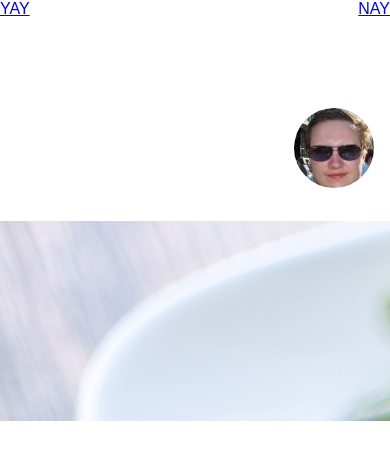
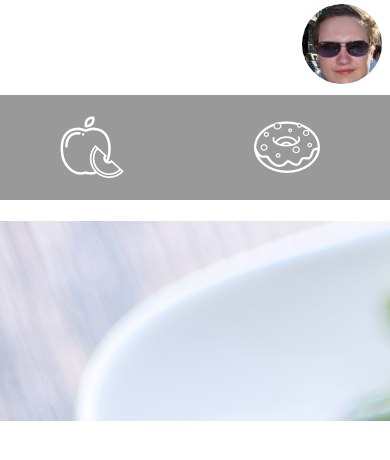
Before and after one commit to gabrielyeung/workshop, a plain HTML site: page www/review.html in a window 390 px wide. Drawn offline with Linux system fonts and the light colour scheme; some packages are replaced by stand-ins of ours; files whose address does not match are found by name.

Commit message:
Adding donut/fruit buttons to review cells

```diff
--- a/www/css/review.css
+++ b/www/css/review.css
@@ -11,8 +11,8 @@
 img.avatar {
     display: block;
     position: absolute;
-    right: 1em;
-    bottom: 0.75em;
+    right: 0.5em;
+    top: 0.25em;
     border-radius: 3em;
 }
 
@@ -20,3 +20,11 @@ img.avatar {
     height: 200px;
     position: relative;
 }
+
+.buttons {
+    position: absolute;
+    padding: 0;
+    margin: 0;
+    bottom: 0;
+    width: 100%;
+}
--- a/www/review.html
+++ b/www/review.html
@@ -5,6 +5,8 @@
   <meta name="format-detection" content="telephone=no" />
   <!-- WARNING: for iOS 7, remove the width=device-width and height=device-height attributes. See https://issues.apache.org/jira/browse/CB-4323 -->
   <meta name="viewport" content="user-scalable=no, initial-scale=1, maximum-scale=1, minimum-scale=1, width=device-width, height=device-height, target-densitydpi=device-dpi" />
+
+  <link rel="stylesheet" type="text/css" href="css/rate.css" />
   <link rel="stylesheet" type="text/css" href="css/review.css" />
   <title>Review.</title>
 </head>
@@ -16,9 +18,13 @@
 
           <img class="avatar" src="img/avatars/tom.jpeg" />
 
+          <!--<a href="#" > YAY </a>-->
+          <!--<a href="#" style="float: right;"> NAY </a>-->
 
-          <a href="#" onclick="next();return false;"> YAY </a>
-          <a href="#" onclick="next();return false;" style="float: right;"> NAY </a>
+            <div class="buttons grd">
+              <a onclick="next();return false;" class="bttn bttn-yay clm-1-2 icon-apple"href="review.html"></a>
+              <a onclick="next();return false;" class="bttn bttn-nay clm-1-2 icon-donut"href="review.html"></a>
+            </div>
 
 
       </div>
```
